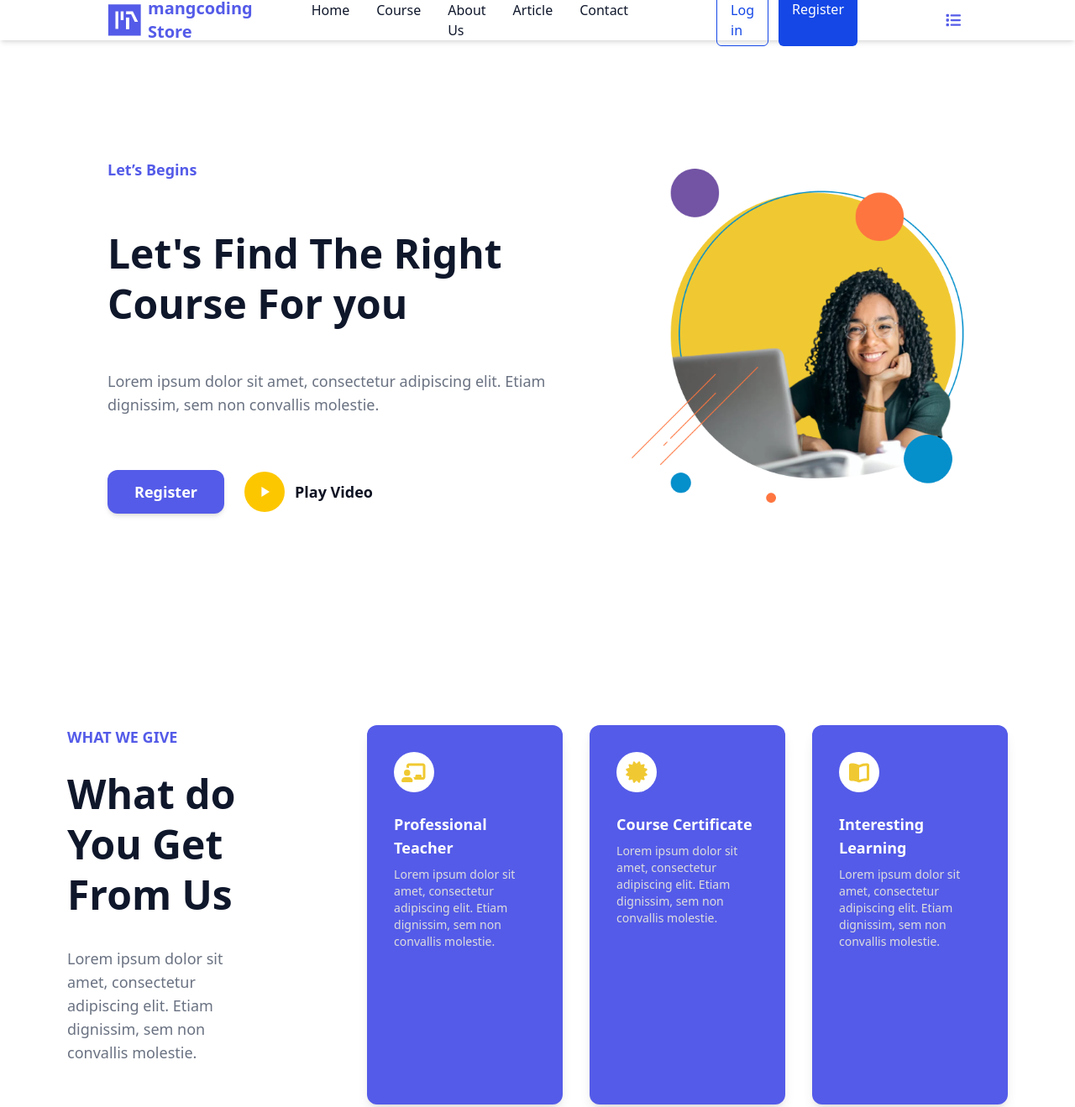
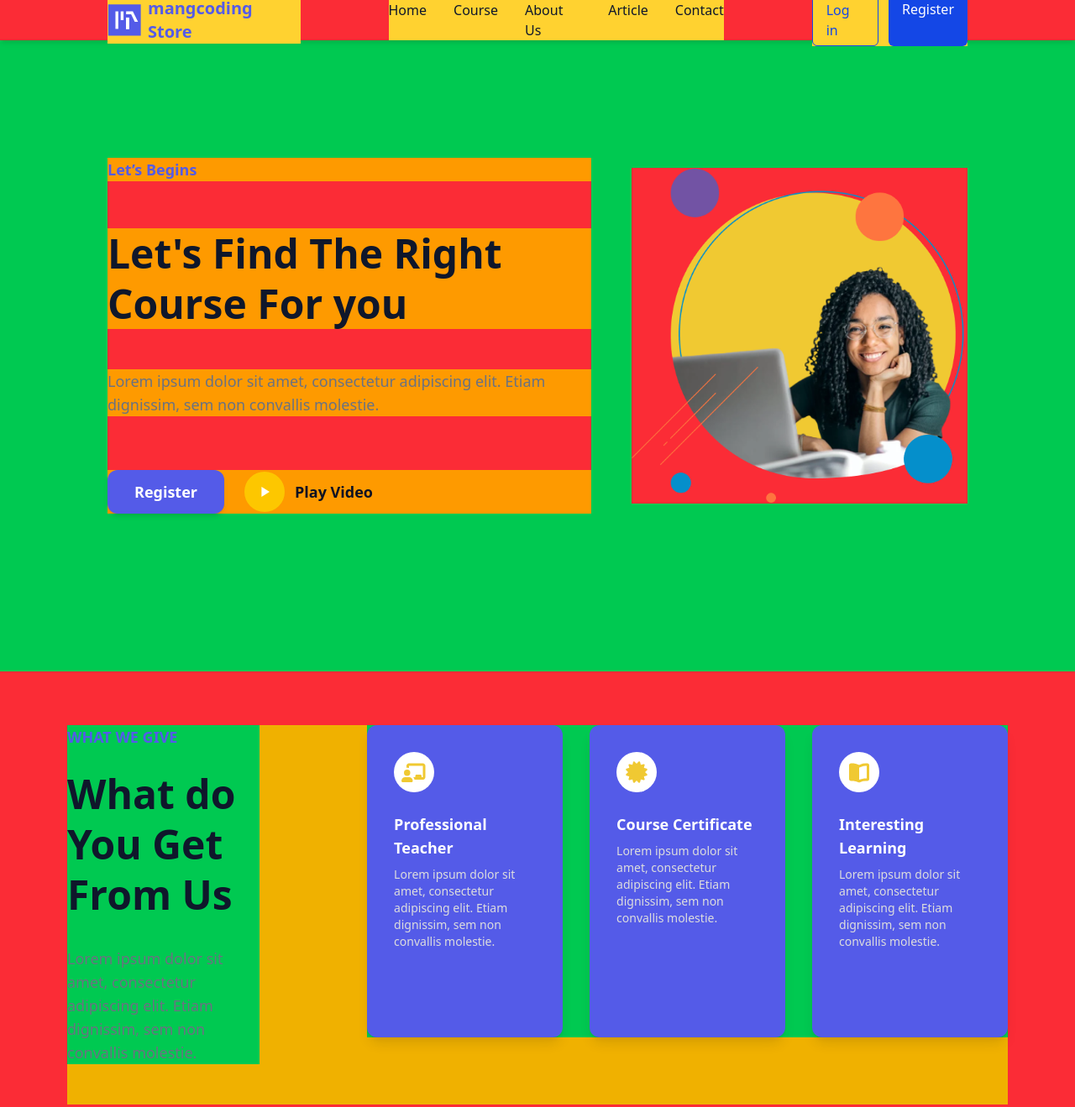
Before and after one commit to salemSS8/test, a website: page index.html in a window 1280 px wide. Shown: the top 1319 px of the page at 84% size. Drawn offline with Linux system fonts and the light colour scheme.

Commit message:
divided commit

```diff
--- a/components/header.html
+++ b/components/header.html
@@ -1,11 +1,11 @@
-        <nav class="bg-white shadow-md shadow-black/10 h-12 space-x-[105PX] flex items-center px-4 sm:px-8 md:px-16 lg:px-32 z-20">
+        <nav class="bg-red-500 shadow-md shadow-black/10 h-12 space-x-[105PX] flex items-center px-4 sm:px-8 md:px-16 lg:px-32 z-20">
           <!-- Logo -->
-          <div class="flex items-center">
+          <div class="flex bg-amber-300 items-center">
             <img src="./src/image/Logo.svg" alt="logo" class="w-10 h-10">
-            <span class="text-[#545BE8] font-bold text-xl md-text-2xl ml-2">mangcoding Store</span>
+            <h3 class="text-[#545BE8] font-bold text-xl md-text-2xl ml-2">mangcoding Store</h3>
           </div>
           <!-- Centered menu -->
-          <ul class="hidden sm:flex-1 sm:flex justify-center space-x-4 sm:space-x-8 rtl:space-x-reverse">
+          <ul class="hidden bg-amber-300 sm:flex justify-center space-x-4 sm:space-x-8 ">
             <li><a href="#" class="text-slate-900 font-medium hover:text-blue-700 text-sm sm:text-base">Home</a></li>
             <li><a href="#" class="text-slate-900 font-medium hover:text-blue-700 text-sm sm:text-base">Course</a></li>
             <li><a href="#" class="text-slate-900 font-medium hover:text-blue-700 text-sm sm:text-base">About Us</a></li>
@@ -13,10 +13,8 @@
             <li><a href="#" class="text-slate-900 font-medium hover:text-blue-700 text-sm sm:text-base">Contact</a></li>
           </ul>
           <!-- Auth buttons -->
-          <div class="hidden sm:flex space-x-2 sm:space-x-3 rtl:space-x-reverse">
+          <div class="hidden bg-amber-300 sm:flex space-x-2 sm:space-x-3 ">
             <a href="#" class="px-3 sm:px-4 py-1.5 rounded-md border border-blue-700 text-blue-700 font-medium hover:bg-blue-50 transition text-sm sm:text-base">Log in</a>
             <a href="#" class="px-3 sm:px-4 py-1.5 rounded-md bg-blue-700 text-white font-medium hover:bg-blue-800 transition text-sm sm:text-base">Register</a>
           </div>
-
-          <i class="fas fa-list sm:hidden flex text-[#545BE8] text-lg mr-2"></i>
         </nav>
--- a/index.html
+++ b/index.html
@@ -11,20 +11,20 @@
 <body>
 
     <!-- header Section -->
-    <div class="fixed block z-20 w-full" id="header-placeholder"></div>
+    <div class="fixed z-20 w-full" id="header-placeholder"></div>
 
       <!-- Hero Section -->
-      <section class="h-auto sm:h-screen flex flex-col pt-12 sm:flex-row items-center justify-between px-4 sm:px-8 md:px-16 lg:px-32 py-8 md:py-16 gap-2 h-full w-full">
+      <section class="h-auto bg-green-500 sm:h-screen flex flex-col pt-12 sm:flex-row items-center justify-between px-4 sm:px-8 md:px-16 lg:px-32 py-8 md:py-16 gap-2 h-full w-full">
         <!-- Left Side -->
-        <div class="w-full max-w-xl flex flex-col gap-12">
-          <span class="text-[#545BE8] font-bold text-base sm:text-lg mb-2">Let’s Begins</span>
-          <h1 class="text-2xl sm:text-4xl md:text-5xl font-bold leading-tight text-slate-900">
+        <div class="w-full bg-red-500 max-w-xl flex flex-col gap-12">
+          <span class="text-[#545BE8] bg-amber-500 font-bold text-base sm:text-lg mb-2">Let’s Begins</span>
+          <h1 class="text-2xl sm:text-4xl bg-amber-500 md:text-5xl font-bold leading-tight text-slate-900">
             Let's Find The Right Course For you
           </h1>
-          <p class="text-gray-500 text-base sm:text-lg">
+          <p class="text-gray-500 bg-amber-500 text-base sm:text-lg">
             Lorem ipsum dolor sit amet, consectetur adipiscing elit. Etiam dignissim, sem non convallis molestie.
           </p>
-          <div class="flex flex-col sm:flex-row items-center gap-4 sm:gap-6 mt-2 sm:mt-4">
+          <div class="flex bg-amber-500 flex-col sm:flex-row items-center gap-4 sm:gap-6 mt-2 sm:mt-4">
             <!-- Register Button -->
             <a href="#" class="bg-[#545BE8] text-white font-bold text-base sm:text-lg px-6 sm:px-8 py-2.5 sm:py-3 rounded-xl shadow-md hover:bg-blue-800 transition w-full sm:w-auto text-center">Register</a>
             <!-- Play Video Button -->
@@ -40,17 +40,17 @@
           </div>
         </div>
         <!-- Right Side -->
-        <div class="hidden relative w-full max-w-[400px] aspect-square sm:flex items-center justify-center mt-8 md:mt-0">
+        <div class="hidden bg-red-500 relative w-full max-w-[400px] aspect-square sm:flex items-center justify-center mt-8 md:mt-0">
           <!-- Main Image -->
           <img src="./src/image/Group 6.png" alt="Hero" class="relative  object-cover  z-10" />
         </div>
       </section>
 
     <!-- What We Give Section -->
-    <section class="w-full px-4 sm:px-8 md:px-16 lg:px-20 py-16 bg-white">
-      <div class="max-w-7xl sm:flex sm:flex-row gap-32">
+    <section class="w-full px-4 sm:px-8 md:px-16 lg:px-20 py-16 bg-red-500">
+      <div class="max-w-7xl sm:flex sm:flex-row bg-yellow-500 gap-32">
         <!-- Section Header -->
-        <div class="mb-12 flex flex-col gap-4">
+        <div class="mb-12 flex bg-green-500 flex-col gap-4">
           <span class="text-[#545BE8] font-bold text-base sm:text-lg mb-2 block">WHAT WE GIVE</span>
           <h2 class="text-2xl sm:text-4xl md:text-5xl font-bold leading-tight text-slate-900 mb-4">What do You Get From Us</h2>
           <p class="text-gray-500 text-base sm:text-lg max-w-2xl">
@@ -58,9 +58,9 @@
           </p>
         </div>
         <!-- Features Grid -->
-        <div class="grid grid-cols-1 sm:grid-cols-2 md:grid-cols-3 gap-8">
+        <div class="grid grid-cols-1 mb-20 bg-green-500 sm:grid-cols-2 md:grid-cols-3 gap-8">
           <!-- Card 1 -->
-          <div class="bg-[#545BE8] rounded-xl p-8 flex flex-col items-start shadow-lg relative">
+          <div class="bg-[#545BE8] h-auto rounded-xl p-8 flex flex-col items-start shadow-lg relative">
             <div class="w-12 h-12 rounded-full bg-white flex items-center justify-center mb-6">
               <i class="fas fa-chalkboard-teacher text-[#F0C932] text-2xl"></i>
             </div>
@@ -98,9 +98,10 @@
 
   <script src="/src/js/all.min.js"></script>
   <script src="/src/js/jquery.min.js"></script>
-  <script src="/src/js/script.js"></script>
   <script src="/src/js/aos.js"></script>
   <script src="/src/js/swiper-bundle.min.js"></script>
   <script src="/src/js/swiper-element-bundle.min.js"></script>
+  <script src="/src/js/script.js"></script>
+
 </body>
 </html>
--- a/src/js/script.js
+++ b/src/js/script.js
@@ -13,6 +13,4 @@ fetch('/components/footer.html')
     document.getElementById('footer-placeholder').innerHTML = html;
   });
 
-AOS.init({
-    duration: 1000,
-});
+AOS.init();
```
Also changed, not shown: src/css/style.css.
